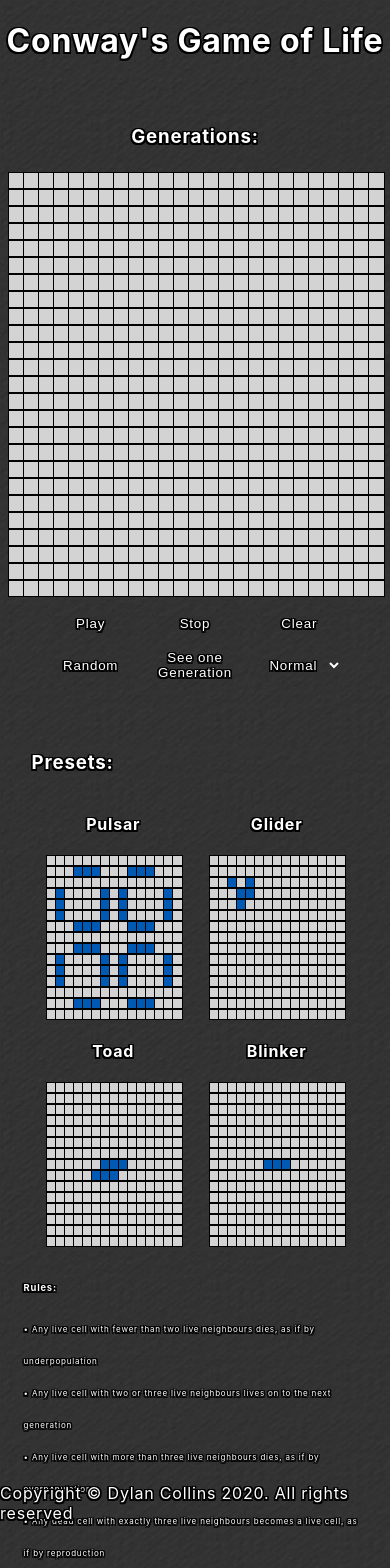
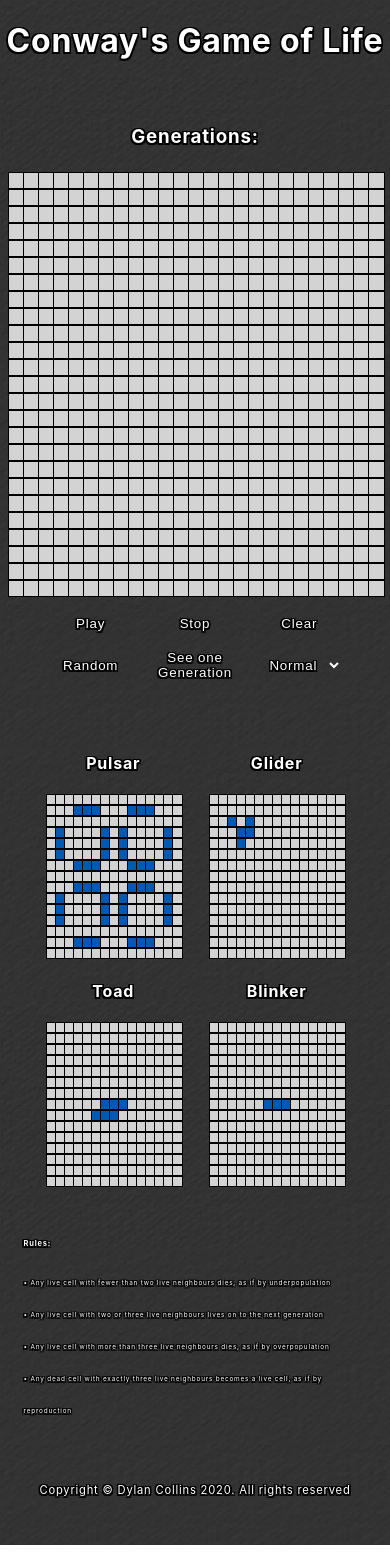
Before and after one commit to dylan17th/Conway_game_of_life, a React (Create React App) app in the folder game-of-life/: page / in a window 390 px wide. Shown: the top 1568 px of the page. After the commit the page ends 1545 px from the top, so only its background shows below. Built offline with nearby package versions, Linux system fonts and the light colour scheme.

Commit message:
made some good updates

```diff
--- a/game-of-life/src/App.css
+++ b/game-of-life/src/App.css
@@ -262,4 +262,31 @@
   .button-select{
     width: 22vw ;
   }
+  .presets-title{
+    display: none;
+  }
+  .presets-div{
+    margin-bottom: 15vh;
+  }
+  .copyright{
+    font-size: .7rem;
+  }
 }
+
+@media screen and (max-width: 510px) {
+  .rules-components{
+    font-size: .5rem;
+  }
+  .buttons-div{
+    width:85vw;
+  }
+  .button{
+    width: 22vw ;
+  }
+  .button-select{
+    width: 22vw ;
+  }
+  .rules-components{
+    font-size: .4rem;
+  }
+}
--- a/game-of-life/src/components/Presets.js
+++ b/game-of-life/src/components/Presets.js
@@ -62,7 +62,7 @@ const Presets = (props) => {
     }
     return (
         <div className="presets-div">
-            <h3>Presets:</h3>
+            <h3 className="presets-title">Presets:</h3>
             <section className="presets-section">
                 <div onClick={() => props.setClickedOnPulsar(true)} className="the-presets">
                     <h4>Pulsar</h4>
```
